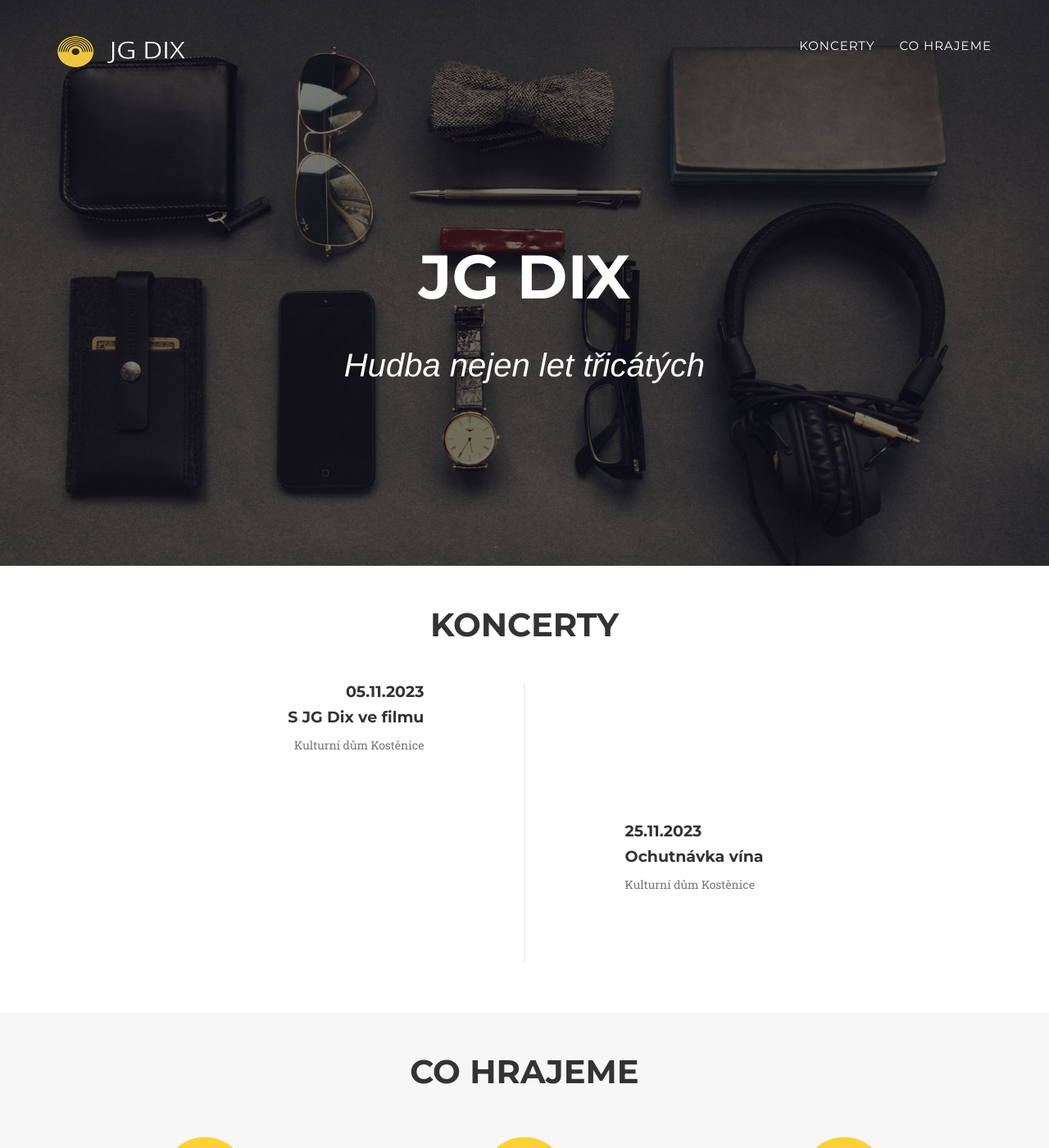
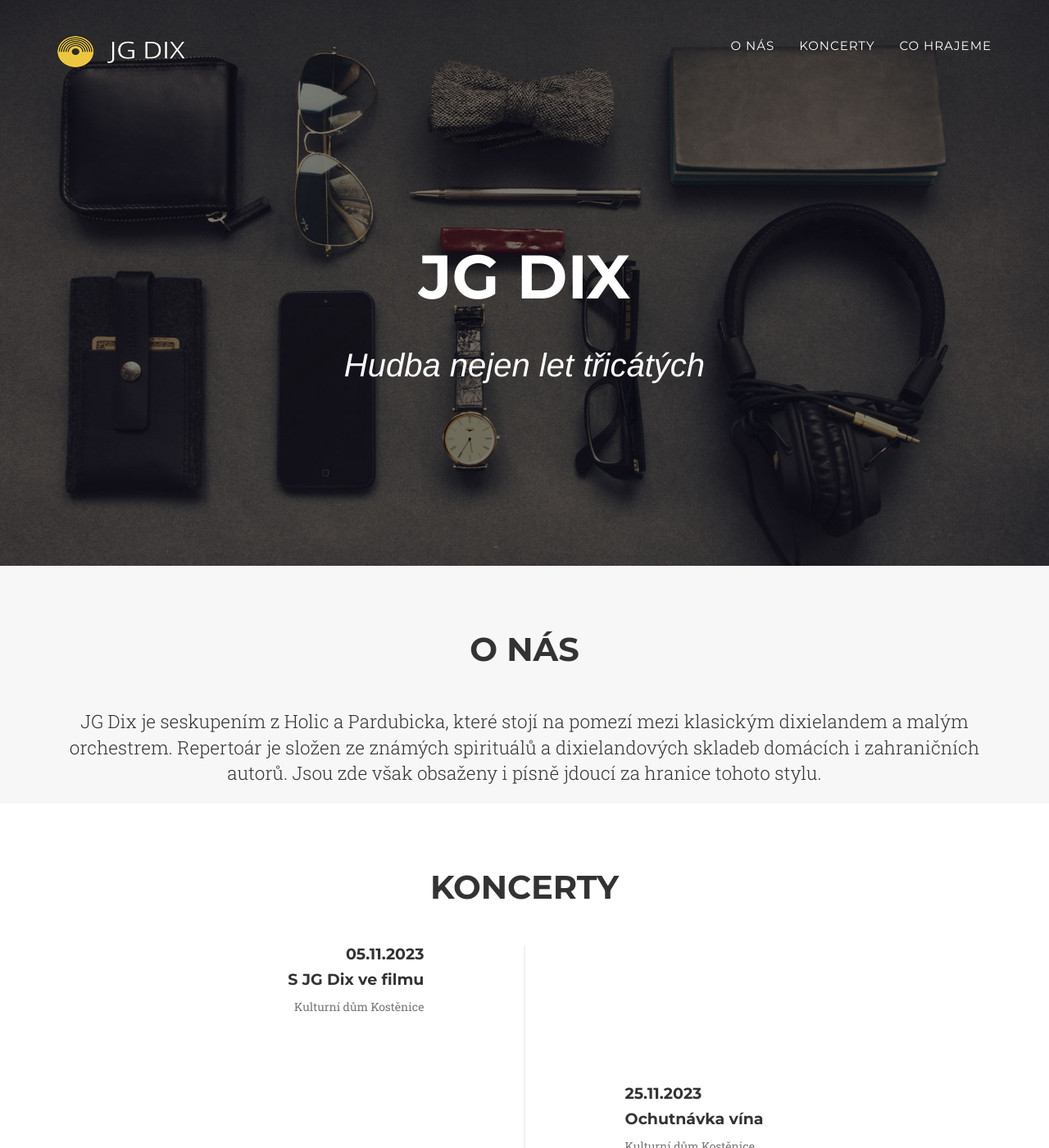
Before and after one commit to skalahonza/jgdix, a Jekyll site: the page built from index.html, in a window 1280 px wide and 1400 px high. Shown: the whole window at 82% size. Built offline with Jekyll 4.4.1, drawn with Linux system fonts in a browser that asks for light colours; some web fonts are replaced.

Commit message:
Add about us

```diff
--- a/_includes/about.html
+++ b/_includes/about.html
@@ -1,35 +1,17 @@
 <!-- About Section -->
-<section id="about">
+<section id="about" class="bg-light-gray">
     <div class="container">
         <div class="row">
             <div class="col-lg-12 text-center">
-                <h2 class="section-heading">Koncerty</h2>
+                <h2 class="section-heading">O nás</h2>
             </div>
         </div>
         <div class="row">
-            <div class="col-lg-12">
-                <ul class="timeline">
-                    {% assign sorted_concerts = site.concerts | sort: 'date' %}
-                    {% for concert in sorted_concerts %}
-                    {% assign mod_result = forloop.index | modulo: 2 %}
-                    {% if mod_result == 0 %}
-                    <li class="timeline-inverted">
-                        {% else %}
-                    <li>
-                        {% endif %}
-                        <div class="timeline-panel">
-                            <div class="timeline-heading">
-                                <h4>{{ concert.date | date: "%d.%m.%Y" }}</h4>
-                                <h4 class="subheading">{{ concert.title }}</h4>
-                            </div>
-                            <div class="timeline-body">
-                                <p class="text-muted">{{ concert.venue }}</p>
-                            </div>
-                        </div>
-                    </li>
-                    {% endfor %}
-                </ul>
-            </div>
+            <p class="col-md-10 offset-md-1 col-lg-12 text-center lead mt-5 mb-4">
+                JG Dix je seskupením z Holic a Pardubicka, které stojí na pomezí mezi klasickým dixielandem a malým
+                orchestrem. Repertoár je složen ze známých spirituálů a dixielandových skladeb domácích i
+                zahraničních autorů. Jsou zde však obsaženy i písně jdoucí za hranice tohoto stylu.
+            </p>
         </div>
     </div>
 </section>
--- /dev/null
+++ b/_includes/concerts.html
@@ -0,0 +1,35 @@
+<!-- About Section -->
+<section id="concerts">
+    <div class="container">
+        <div class="row">
+            <div class="col-lg-12 text-center">
+                <h2 class="section-heading">Koncerty</h2>
+            </div>
+        </div>
+        <div class="row">
+            <div class="col-lg-12">
+                <ul class="timeline">
+                    {% assign sorted_concerts = site.concerts | sort: 'date' %}
+                    {% for concert in sorted_concerts %}
+                    {% assign mod_result = forloop.index | modulo: 2 %}
+                    {% if mod_result == 0 %}
+                    <li class="timeline-inverted">
+                        {% else %}
+                    <li>
+                        {% endif %}
+                        <div class="timeline-panel">
+                            <div class="timeline-heading">
+                                <h4>{{ concert.date | date: "%d.%m.%Y" }}</h4>
+                                <h4 class="subheading">{{ concert.title }}</h4>
+                            </div>
+                            <div class="timeline-body">
+                                <p class="text-muted">{{ concert.venue }}</p>
+                            </div>
+                        </div>
+                    </li>
+                    {% endfor %}
+                </ul>
+            </div>
+        </div>
+    </div>
+</section>
--- a/_includes/css/agency.css
+++ b/_includes/css/agency.css
@@ -325,7 +325,7 @@ header .intro-text .intro-heading {
 }
 
 section {
-    padding: 50px 0;
+    padding-top: 80px;
 }
 
 section h2.section-heading {
--- a/_includes/header.html
+++ b/_includes/header.html
@@ -19,7 +19,10 @@
                         <a href="#page-top"></a>
                     </li>
                     <li>
-                        <a class="page-scroll" href="#about">Koncerty</a>
+                        <a class="page-scroll" href="#about">O nás</a>
+                    </li>
+                    <li>
+                        <a class="page-scroll" href="#concerts">Koncerty</a>
                     </li>
                     <li>
                         <a class="page-scroll" href="#services">Co hrajeme</a>
--- a/_layouts/default.html
+++ b/_layouts/default.html
@@ -8,6 +8,7 @@
 
     {% include header.html %}
     {% include about.html %}
+    {% include concerts.html %}
     {% include services.html %}
     {% include footer.html %}
     {% include js.html %}
```
